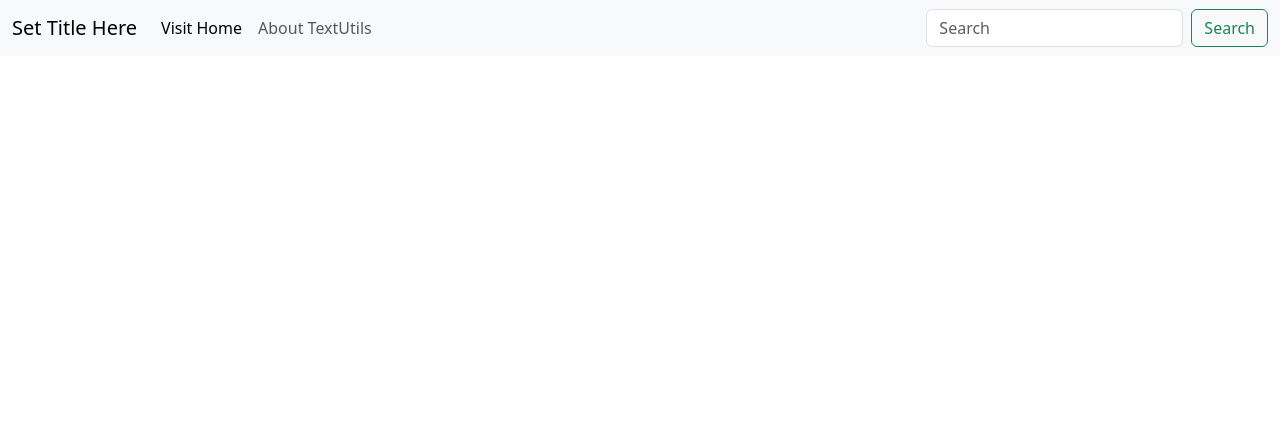
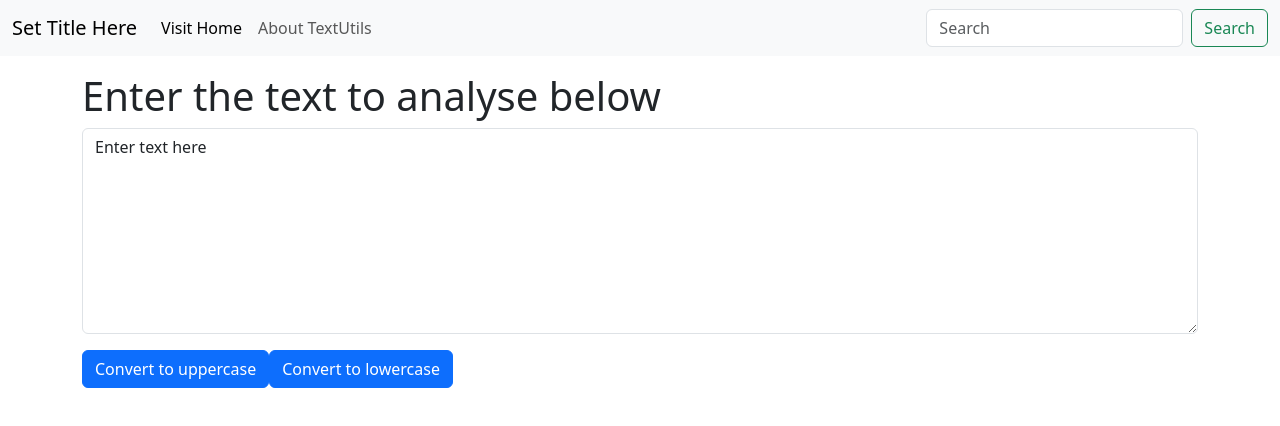
Before and after one commit to charvik42/TextUtils, a React (Create React App) app: page / in a window 1280 px wide. Shown: the top 426 px of the page. Built offline with nearby package versions, Linux system fonts and the light colour scheme.

Commit message:
added buttons and text area to convert text to uppercase and lower

```diff
--- a/src/App.js
+++ b/src/App.js
@@ -1,10 +1,14 @@
 import './App.css';
 import Navbar from './components/Navbar';
+import TextForm from './components/TextForm';
 
 function App() {
   return (
     <>
     <Navbar title="Set Title Here" aboutText="About TextUtils" homeTab="Visit Home" />
+    <div className="container my-3">
+      <TextForm heading="Enter the text to analyse below"/>
+    </div>
     </>
   );
 }
--- /dev/null
+++ b/src/components/TextForm.js
@@ -0,0 +1,32 @@
+import React, {useState} from 'react'
+import PropTypes from 'prop-types'
+
+export default function TextForm(props) {
+    const handleUpClick = ()=>{
+        /*console.log("Uppercase was clicked " + text);*/
+        let newText = text.toUpperCase();
+        setText(newText);
+    }
+    const handleDownClick = ()=>{
+        /*console.log("Lowercase was clicked " + text);*/
+        let newText = text.toLowerCase();
+        setText(newText);
+    }
+    const handleOnChange = (event)=>{
+        console.log("On change");
+        setText(event.target.value);
+    }
+
+    const [text, setText] = useState('Enter text here');
+
+    return (
+        <div>
+            <h1>{props.heading}</h1>
+            <div className="mb-3">
+            <textarea className="form-control" value= {text} onChange = {handleOnChange} id="myBox" rows="8"></textarea>
+            </div>
+            <button className="btn btn-primary" onClick={handleUpClick}>Convert to uppercase</button>
+            <button className="btn btn-primary" onClick={handleDownClick}>Convert to lowercase</button>
+        </div>
+  )
+}
```
